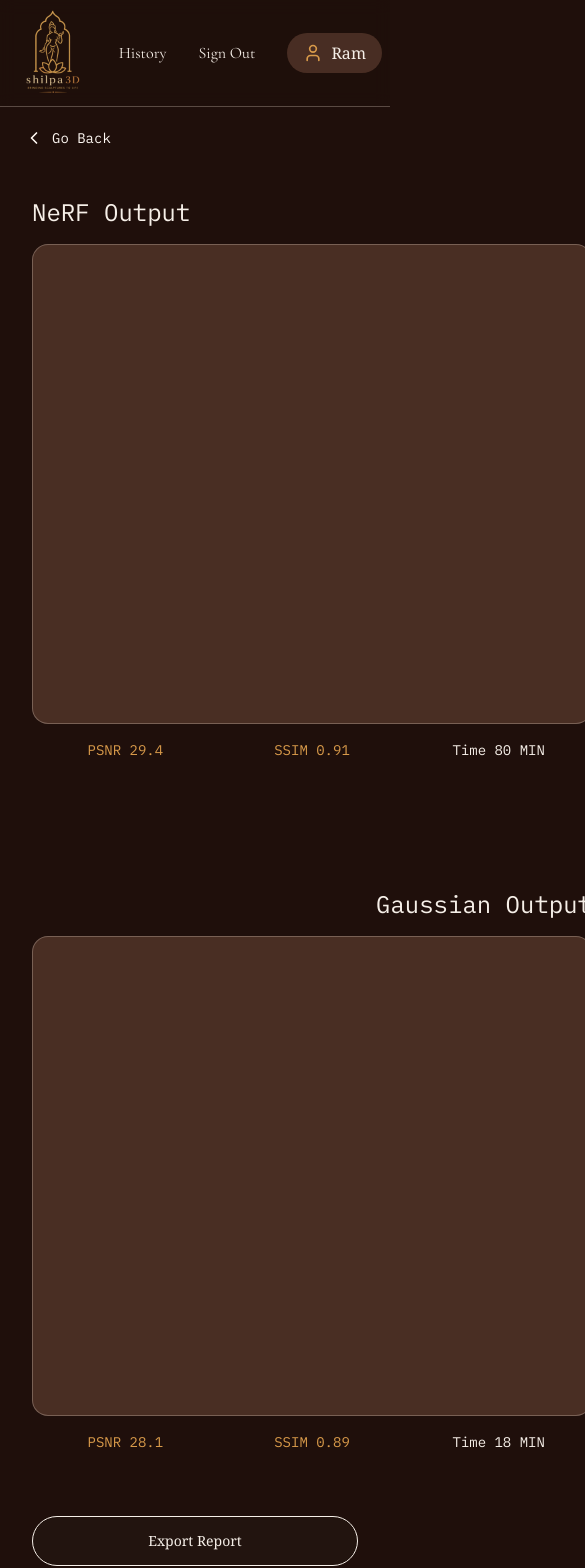
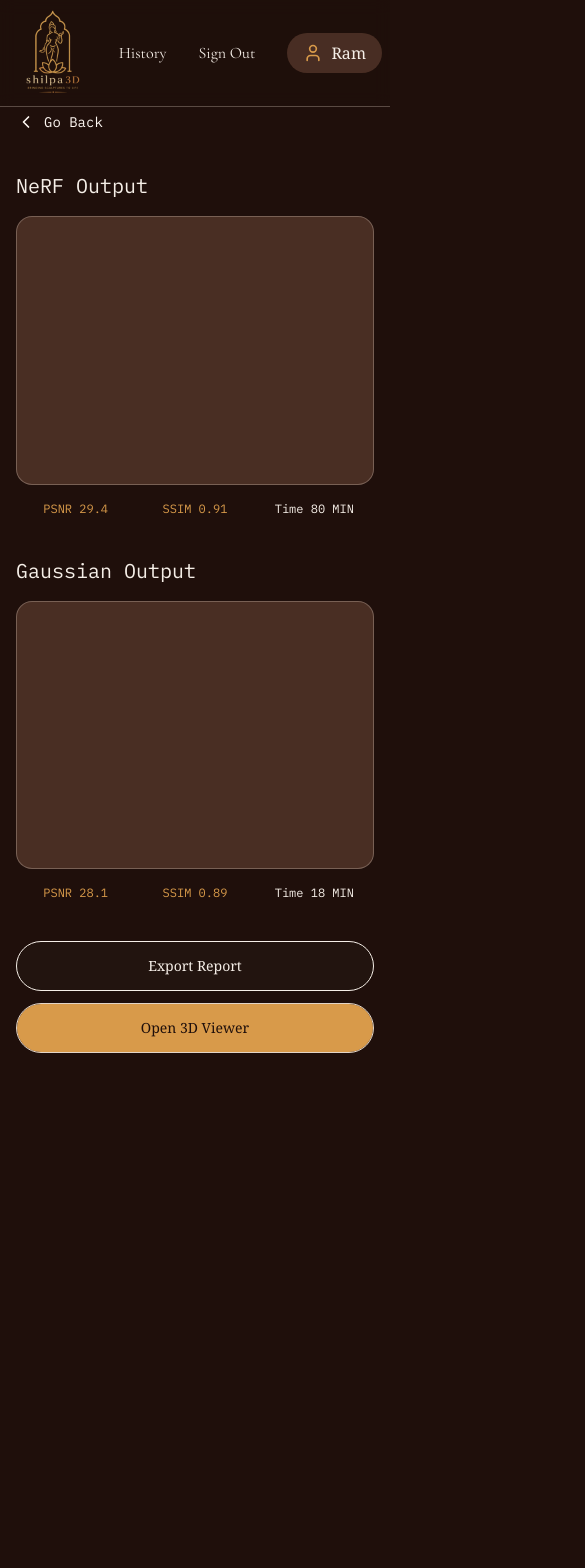
Before and after one commit to jasminetma/shilpa-3d, a React (Vite) app: page /results in a window 390 px wide. Shown: the top 1568 px of the page, 585 px wide, since content can reach past the window. After the commit the page ends 1117 px from the top, so only its background shows below. Built offline with nearby package versions, Linux system fonts and the light colour scheme.

Commit message:
mobile responsive

```diff
--- a/src/pages/3d-viewer-page.jsx
+++ b/src/pages/3d-viewer-page.jsx
@@ -51,15 +51,15 @@ export default function ThreeDViewerPage({
           initial={{ opacity: 0, y: -10 }}
           animate={{ opacity: 1, y: 0 }}
           exit={{ opacity: 0, y: -10 }}
-          className="fixed top-28 left-1/2 transform -translate-x-1/2 bg-accent/10 border border-accent/30 text-accent px-6 py-3  font-mono rounded-lg flex items-center gap-2 z-50"
+          className="fixed top-28 left-1/2 transform -translate-x-1/2 w-[90vw] max-w-sm bg-accent/10 border border-accent/30 text-accent px-4 py-3 font-mono rounded-lg flex items-center gap-2 z-50 text-sm"
         >
-          <CheckCircle size={20} />
+          <CheckCircle size={18} className="shrink-0" />
           Downloaded successfully!
         </motion.div>
       )}
 
-      <main className="sm:h-[calc(100vh-9rem)] pt-38 pb-12">
-        <div className="max-w-7xl mx-auto px-6">
+      <main className="sm:h-[calc(100vh-9rem)] pt-28 sm:pt-38 pb-12">
+        <div className="max-w-7xl mx-auto px-4 sm:px-6">
           <motion.button
             initial={{ opacity: 0, x: -20 }}
             animate={{ opacity: 1, x: 0 }}
@@ -80,20 +80,16 @@ export default function ThreeDViewerPage({
             3D Viewer
           </motion.h1>
 
-          <div className="grid lg:grid-cols-[1.5fr_1fr] gap-6">
+          <div className="grid grid-cols-1 lg:grid-cols-[1.5fr_1fr] gap-6">
             <motion.div
               initial={{ opacity: 0, x: -20 }}
               animate={{ opacity: 1, x: 0 }}
               transition={{ duration: 0.6 }}
               className="col-span-1"
             >
-              <div className="w-full h-[480px] bg-border/40 border border-border/30 rounded-2xl flex items-center justify-center overflow-hidden relative">
+              <div className="w-full h-[300px] sm:h-[480px] bg-border/40 border border-border/30 rounded-2xl flex items-center justify-center overflow-hidden relative">
                 <div className="absolute inset-0 bg-gradient-to-br from-secondary/20 to-secondary/5 flex items-center justify-center">
                   <div className="text-center space-y-4">
-                    {/* <div className="w-40 h-40 bg-gradient-to-br from-accent/20 to-accent/5 rounded-lg mx-auto animate-pulse" /> */}
-                    {/* <p className="text-muted-foreground">
-                      {model === 'nerf' ? 'NeRF Model' : 'Gaussian Splatting Model'}
-                    </p> */}
                     <p className="text-sm text-secondary-foreground font-mono">Drag-Scroll-Pan</p>
                   </div>
                 </div>
@@ -115,7 +111,6 @@ export default function ThreeDViewerPage({
                 <div className="space-y-3 pt-4 border-t border-border/30">
                   <div className="flex justify-between items-center">
                     <label className="text-sm font-mono text-muted-foreground">Point Size</label>
-                    {/* <span className="text-sm text-accent font-medium">{pointSize}</span> */}
                   </div>
                   <input
                     type="range"
@@ -134,7 +129,6 @@ export default function ThreeDViewerPage({
                 <div className="space-y-3 pt-4">
                   <div className="flex justify-between items-center">
                     <label className="text-sm font-mono text-muted-foreground">Opacity</label>
-                    {/* <span className="text-sm text-accent font-medium">{opacity}%</span> */}
                   </div>
                   <input
                     type="range"
@@ -151,23 +145,23 @@ export default function ThreeDViewerPage({
                 </div>
               </div>
 
-              <div className="flex gap-4 justify-end space-y-3">
+              <div className="flex  gap-3 justify-end">
                 <Button
                   onClick={() => setModel(model === 'nerf' ? 'gaussian' : 'nerf')}
-                  className="w-50 bg-accent border border-border-cream text-accent-foreground hover:bg-accent/90 px-8 py-6 text-sm font-medium font-serif rounded-full"
+                  className="flex-1 sm:flex-none sm:w-50 bg-accent border border-border-cream text-accent-foreground hover:bg-accent/90 px-8 py-6 text-sm font-medium font-serif rounded-full"
                 >
                   {model === 'nerf' ? 'Switch to Gaussian' : 'Switch to NeRF'}
                 </Button>
                 <Button
                   variant="outline"
-                  className="w-40 !border-foreground font-serif text-foreground hover:bg-secondary py-6 rounded-full"
+                  className="flex-1 sm:flex-none sm:w-40 !border-foreground font-serif text-foreground hover:bg-secondary py-6 rounded-full"
                   onClick={handleDownload}
                 >
                   Download
                 </Button>
                 <Button
                   variant="outline"
-                  className="w-40 !border-foreground text-foreground font-serif hover:bg-secondary py-6 rounded-full"
+                  className="flex-1 sm:flex-none sm:w-40 !border-foreground text-foreground font-serif hover:bg-secondary py-6 rounded-full"
                   onClick={() => navigate('/home')}
                 >
                   Home
--- a/src/pages/history-page.jsx
+++ b/src/pages/history-page.jsx
@@ -49,16 +49,16 @@ export default function HistoryPage({onNavigate, isLoggedIn, onLogout, previousP
     <div className="min-h-screen bg-background">
       <Header onNavigate={onNavigate} onLogout={onLogout} />
 
-      <main className="sm:h-[calc(100vh-9rem)] pt-32 pb-12">
-        <div className="max-w-6xl mx-auto px-6">
+      <main className="sm:h-[calc(100vh-9rem)] pt-32 sm:pt-32 pb-12">
+        <div className="max-w-6xl mx-auto px-4 sm:px-6">
           {successMessage && (
             <motion.div
               initial={{ opacity: 0, y: -10 }}
               animate={{ opacity: 1, y: 0 }}
               exit={{ opacity: 0, y: -10 }}
-              className="bg-accent/10 border border-accent/30 text-accent p-4 rounded-lg mb-6 flex items-center gap-2"
+              className="bg-accent/10 border border-accent/30 text-accent p-4 rounded-lg mb-6 flex items-center gap-2 text-sm"
             >
-              <CheckCircle size={20} />
+              <CheckCircle size={18} className="shrink-0" />
               {successMessage}
             </motion.div>
           )}
@@ -82,12 +82,11 @@ export default function HistoryPage({onNavigate, isLoggedIn, onLogout, previousP
                 initial={{ opacity: 0, y: 20 }}
                 animate={{ opacity: 1, y: 0 }}
                 transition={{ duration: 0.6, delay: idx * 0.1 }}
-                className="bg-muted/40 border border-border/60 rounded-2xl p-6 flex flex-col sm:flex-row items-start sm:items-center justify-between gap-6"
+                className="bg-muted/40 border border-border/60 rounded-2xl p-4 sm:p-6 flex flex-col sm:flex-row items-start sm:items-center justify-between gap-4 sm:gap-6"
               >
                 <div className="flex gap-6 flex-1">
                   <div className="w-20 h-20 bg-primary/10 rounded-lg flex-shrink-0 overflow-hidden">
                     <div className="w-full h-full bg-background from-accent/30 to-accent/10 flex items-center justify-center">
-                      {/* <div className="text-2xl font-serif text-accent">📿</div> */}
                     </div>
                   </div>
 
@@ -97,11 +96,11 @@ export default function HistoryPage({onNavigate, isLoggedIn, onLogout, previousP
                   </div>
                 </div>
 
-                <div className="flex gap-3 flex-shrink-0">
+                <div className="flex gap-2 sm:gap-3 flex-shrink-0 w-full sm:w-auto">
                   <Button
                     variant="outline"
                     size="sm"
-                    className="!bg-accent border !border-border-cream !text-accent-foreground !hover:bg-accent/90 px-8 py-6 text-lg font-medium rounded-full"
+                    className="flex-1 sm:flex-none !bg-accent border !border-border-cream !text-accent-foreground !hover:bg-accent/90 px-4 sm:px-8 py-6 text-lg font-medium rounded-full"
                     onClick={() => navigate('/3d-viewer')}
                   >
                     <Eye size={16} />
@@ -111,7 +110,7 @@ export default function HistoryPage({onNavigate, isLoggedIn, onLogout, previousP
                   <Button
                     variant="outline"
                     size="sm"
-                    className="!bg-accent border !border-border-cream !text-accent-foreground !hover:bg-accent/90 px-8 py-6 text-lg font-medium rounded-full"
+                    className="flex-1 sm:flex-none !bg-accent border !border-border-cream !text-accent-foreground !hover:bg-accent/90 px-4 sm:px-8 py-6 text-lg font-medium rounded-full"
                     onClick={() => handleDownload(item.id)}
                   >
                     <Download size={16} />
@@ -121,7 +120,7 @@ export default function HistoryPage({onNavigate, isLoggedIn, onLogout, previousP
                   <Button
                     variant="outline"
                     size="sm"
-                    className={`!bg-accent border !border-border-cream !text-accent-foreground !hover:bg-accent/90 px-8 py-6 text-lg font-medium rounded-full ${
+                    className={`flex-1 sm:flex-none !bg-accent border !border-border-cream !text-accent-foreground !hover:bg-accent/90 px-4 sm:px-8 py-6 text-lg font-medium rounded-full ${
                       deletingId === item.id ? 'opacity-50 cursor-wait' : ''
                     }`}
                     onClick={() => handleDelete(item.id)}
--- a/src/pages/results-page.jsx
+++ b/src/pages/results-page.jsx
@@ -12,31 +12,24 @@ export default function ResultsPage({
   isLoggedIn,
   onLogout,
 }) {
-  // Track if export was successful
   const [exportSuccess, setExportSuccess] = useState(false);
   const navigate = useNavigate();
 
-  // Handle report export functionality
   const handleExportReport = () => {
-    // Create a comprehensive report with all reconstruction metrics
     const reportData = {
       exportDate: new Date().toISOString(),
       project: 'Shilpa3D Reconstruction',
-
       results: {
         nerf: {
           name: 'NeRF Output',
-
           metrics: {
             psnr: '29.4',
             ssim: '0.91',
             processingTime: '80 MIN',
           },
         },
-
         gaussian: {
           name: 'Gaussian Splatting Output',
-
           metrics: {
             psnr: '28.1',
             ssim: '0.89',
@@ -46,30 +39,17 @@ export default function ResultsPage({
       },
     };
 
-    // Convert report to JSON and create downloadable file
     const reportJson = JSON.stringify(reportData, null, 2);
-
-    const blob = new Blob([reportJson], {
-      type: 'application/json',
-    });
-
+    const blob = new Blob([reportJson], { type: 'application/json' });
     const url = URL.createObjectURL(blob);
-
     const link = document.createElement('a');
-
     link.href = url;
     link.download = `shilpa3d-report-${new Date().getTime()}.json`;
-
     link.click();
-
     URL.revokeObjectURL(url);
 
-    // Show success message
     setExportSuccess(true);
-
-    setTimeout(() => {
-      setExportSuccess(false);
-    }, 3000);
+    setTimeout(() => setExportSuccess(false), 3000);
   };
 
   return (
@@ -79,8 +59,9 @@ export default function ResultsPage({
         onLogout={onLogout}
       />
 
-      <main className="pt-24 pb-12">
-       <div className="max-w-7xl mx-auto px-6 my-8">
+      <main className="sm:h-[calc(100vh-9rem)] pt-22 pb-12">
+        {/* Back button */}
+        <div className="max-w-7xl mx-auto px-4 sm:px-6 my-6 sm:my-8">
           <motion.button
             initial={{ opacity: 0, x: -20 }}
             animate={{ opacity: 1, x: 0 }}
@@ -93,35 +74,23 @@ export default function ResultsPage({
           </motion.button>
         </div>
 
-         {/* Success message notification */}
-         {exportSuccess && (
+        {/* Success notification */}
+        {exportSuccess && (
           <motion.div
             initial={{ opacity: 0, y: -10 }}
             animate={{ opacity: 1, y: 0 }}
             exit={{ opacity: 0, y: -10 }}
-            className="fixed top-28 left-1/2 transform -translate-x-1/2 bg-accent/10 border border-accent/30 text-accent font-mono px-6 py-3 rounded-lg flex items-center gap-2 z-50"
+            className="fixed top-24 left-1/2 -translate-x-1/2 w-[90vw] max-w-sm bg-accent/10 border border-accent/30 text-accent font-mono px-4 py-3 rounded-lg flex items-center gap-2 z-50 text-sm"
           >
-            <CheckCircle size={20} />
+            <CheckCircle size={18} className="shrink-0" />
             Report exported successfully!
           </motion.div>
-         )}
+        )}
 
-         <div className="max-w-7xl mx-auto px-8 py-4 space-y-16">
+        <div className="max-w-7xl mx-auto px-4 sm:px-6 lg:px-8 py-4 space-y-10 sm:space-y-16">
 
-          {/* Title */}
-          {/* <motion.div
-            initial={{ opacity: 0, y: -20 }}
-            animate={{ opacity: 1, y: 0 }}
-            transition={{ duration: 0.6 }}
-            className="mb-12"
-          >
-            <h1 className="text-4xl font-serif text-foreground text-center">
-              Reconstruction Results
-            </h1>
-          </motion.div> */}
-
-          {/* Results Grid */}
-          <div className="grid lg:grid-cols-2 gap-32">
+          {/* Results Grid — stacks on mobile, side-by-side on lg */}
+          <div className="grid grid-cols-1 lg:grid-cols-2 gap-10 sm:gap-16 lg:gap-32">
 
             {/* NeRF Output */}
             <motion.div
@@ -130,42 +99,25 @@ export default function ResultsPage({
               transition={{ duration: 0.6, delay: 0.2 }}
               className="space-y-4"
             >
-              <h2 className="text-2xl font-mono text-foreground">
+              <h2 className="text-xl sm:text-2xl font-mono text-foreground">
                 NeRF Output
               </h2>
 
-              <div className="w-140 h-120 bg-secondary/40 border border-border/30 rounded-xl flex items-center justify-center">
-                <div className="text-center space-y-4">
-                  {/* <div className="w-32 h-32 bg-gradient-to-br from-accent/30 to-accent/10 rounded-lg mx-auto" />
+              {/* Viewer box — full width, fixed aspect ratio */}
+              <div className="w-full aspect-[4/3] bg-secondary/40 border border-border/30 rounded-xl flex items-center justify-center" />
 
-                  <p className="text-muted-foreground font-mono text-sm">
-                    3D NeRF Reconstruction
-                  </p> */}
+              <div className="grid grid-cols-3 text-center text-xs sm:text-sm">
+                <div className="text-accent font-mono">
+                  <p>PSNR 29.4</p>
                 </div>
-              </div>
-
-              <div className="grid grid-cols-3  text-center text-sm">
-
                 <div className="text-accent font-mono">
-                  <p>
-                    PSNR 29.4
-                  </p>
+                  <p>SSIM 0.91</p>
                 </div>
-
-                <div className="text-accent font-mono">
-                  <p>
-                    SSIM 0.91
-                  </p>
-                </div>
-
                 <div className="text-foreground font-mono">
-                  <p>
-                    Time 80 MIN
-                  </p>
+                  <p>Time 80 MIN</p>
                 </div>
               </div>
             </motion.div>
-
 
             {/* Gaussian Output */}
             <motion.div
@@ -174,38 +126,22 @@ export default function ResultsPage({
               transition={{ duration: 0.6, delay: 0.2 }}
               className="space-y-4"
             >
-              <h2 className="text-2xl font-mono text-foreground text-right">
+              <h2 className="text-xl sm:text-2xl font-mono text-foreground lg:text-right">
                 Gaussian Output
               </h2>
 
-              <div className="w-140 h-120 bg-secondary/40 border border-border/30 rounded-xl flex items-center justify-center">
-                <div className="text-center space-y-4">
-                  {/* <div className="w-32 h-32 bg-gradient-to-br from-accent/20 to-accent/5 rounded-lg mx-auto" /> */}
+              {/* Viewer box — full width, fixed aspect ratio */}
+              <div className="w-full aspect-[4/3] bg-secondary/40 border border-border/30 rounded-xl flex items-center justify-center" />
 
-                  {/* <p className="text-muted-foreground font-mono text-sm">
-                    3D Gaussian Splatting
-                  </p> */}
+              <div className="grid grid-cols-3 text-center text-xs sm:text-sm">
+                <div className="text-accent font-mono">
+                  <p>PSNR 28.1</p>
                 </div>
-              </div>
-
-              <div className="grid grid-cols-3  text-center text-sm">
-
                 <div className="text-accent font-mono">
-                  <p>
-                    PSNR 28.1
-                  </p>
+                  <p>SSIM 0.89</p>
                 </div>
-
-                <div className="text-accent font-mono">
-                  <p>
-                    SSIM 0.89
-                  </p>
-                </div>
-
                 <div className="text-foreground font-mono">
-                  <p>
-                    Time 18 MIN
-                  </p>
+                  <p>Time 18 MIN</p>
                 </div>
               </div>
             </motion.div>
@@ -216,26 +152,24 @@ export default function ResultsPage({
             initial={{ opacity: 0, y: 20 }}
             animate={{ opacity: 1, y: 0 }}
             transition={{ duration: 0.6, delay: 0.4 }}
-            className="flex flex-col sm:flex-row gap-4 justify-center mt-12"
+            className="flex flex-col sm:flex-row gap-3 sm:gap-4 justify-center mt-8 sm:mt-12"
           >
-
-            {/* Export Report button */}
             <Button
               variant="outline"
-              className="font-serif !border-foreground text-foreground hover:bg-secondary px-8 py-6 rounded-full"
+              className="w-full sm:w-auto font-serif !border-foreground text-foreground hover:bg-secondary px-8 py-6 rounded-full"
               onClick={handleExportReport}
             >
               Export Report
             </Button>
 
-            {/* Open 3D Viewer button */}
             <Button
               onClick={() => navigate('/3d-viewer')}
-              className="bg-accent border border-border-cream text-accent-foreground hover:bg-accent/90 px-8 py-6 font-serif rounded-full"
+              className="w-full sm:w-auto bg-accent border border-border-cream text-accent-foreground hover:bg-accent/90 px-8 py-6 font-serif rounded-full"
             >
               Open 3D Viewer
             </Button>
           </motion.div>
+
         </div>
       </main>
     </div>
```
